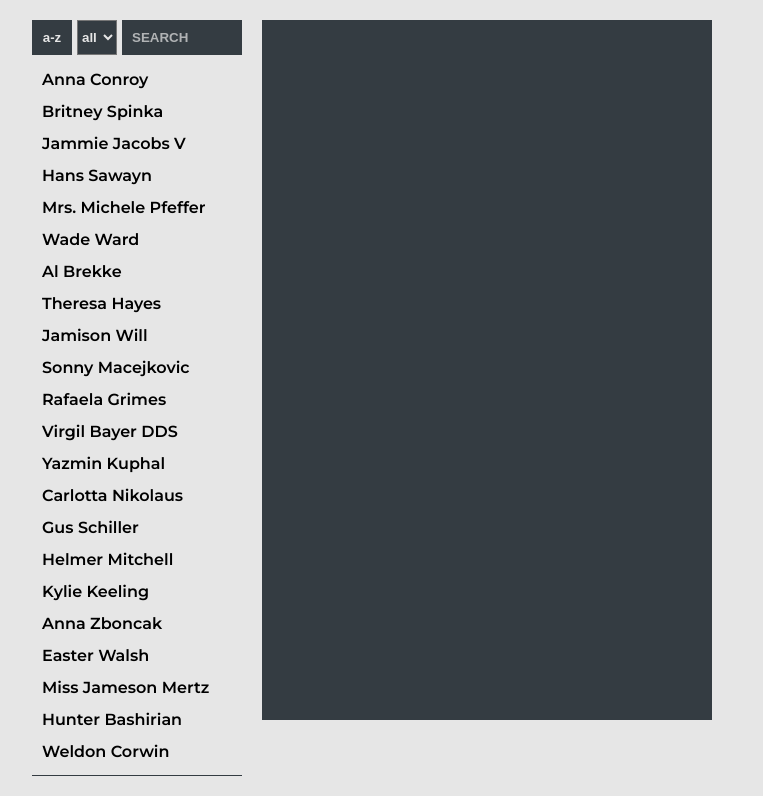
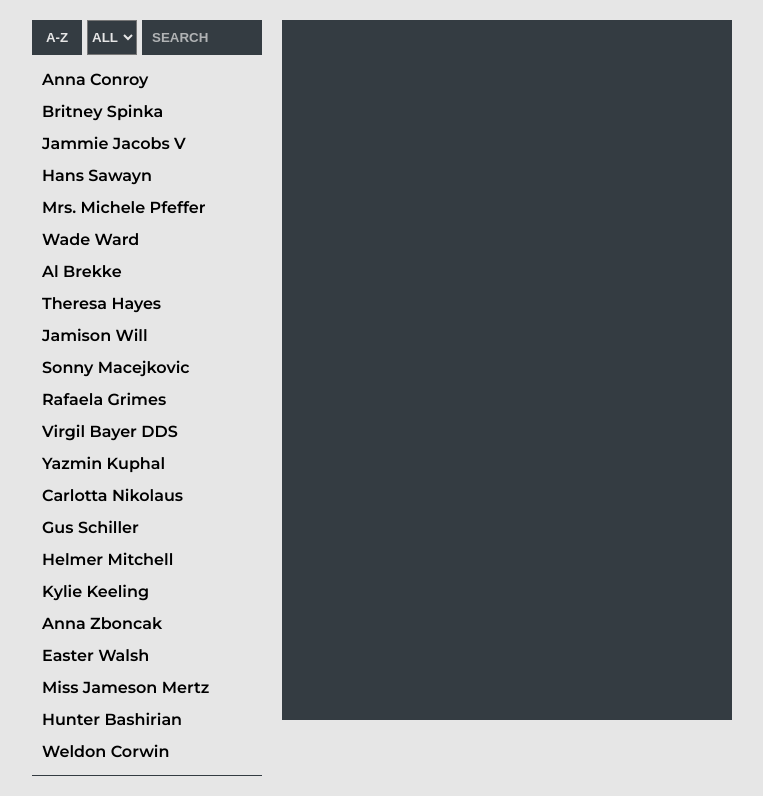
Before and after one commit to AdiKub/test-contacts, a React (Create React App) app: page / in a window 1280 px wide. Shown: the top 796 px of the page, without its empty margins (18-781 px from the left). Built offline with nearby package versions, Linux system fonts and the light colour scheme.

Commit message:
added unique latters for select in ContactsForm

```diff
--- a/src/components/Contacts/index.js
+++ b/src/components/Contacts/index.js
@@ -5,13 +5,14 @@ import ContactsList from '../ContactsList'
 //import { useSelector, useDispatch } from 'react-redux';
 
 import './styles.scss';
+import contacts from '../../assets/contacts.json'
 
 const Contacts = () => {
 
   return (
     <div className='constacts-container'>
-      <ContactsForm />
-      <ContactsList />
+      <ContactsForm contacts={contacts} />
+      <ContactsList contacts={contacts} />
     </div>
   );
 }
--- a/src/components/Contacts/styles.scss
+++ b/src/components/Contacts/styles.scss
@@ -3,7 +3,7 @@
 
 
 .constacts-container {
-  width: 210px;
+  width: 230px;
   height: auto;
   margin-right: 20px;
   padding-bottom: 10px;
--- a/src/components/ContactsForm/index.js
+++ b/src/components/ContactsForm/index.js
@@ -4,19 +4,34 @@ import React from 'react';
 
 import './styles.scss';
 
-const ContactsForm = () => {
+const ContactsForm = (props) => {
+  const { contacts } = props
+
+  const onlyUnique = (value, index, self) => {
+    return self.indexOf(value) === index;
+  }
+  const latterArray = []
+
+
+
+  contacts.map(cont =>
+    latterArray.push(cont.name.charAt(0))
+  )
+
 
   return (
     <form className='contacts-forms'>
       <button name='sort-alphabet' className='contacts-form-sort sort-alphabet'>
-        a-z
+        A-Z
       </button>
       <select name='sort-letter' className='contacts-form-sort sort-letter'>
-         <option value="ALL">all</option>
-         <option value="a">a</option>
-         <option value="b">b</option>
-         <option value="c">c</option>
-         <option value="d">d</option>
+         <option value="ALL"> ALL </option>
+          {latterArray.filter(onlyUnique).map(latter=>
+            <option
+              key={latter}
+              value={latter}> {latter}
+            </option>
+            )}
       </select>
       <input
         name='contacts-form-search'
--- a/src/components/ContactsForm/styles.scss
+++ b/src/components/ContactsForm/styles.scss
@@ -17,7 +17,7 @@
       font-weight: bold;
       background-color: $mainDark;
       height: 100%;
-      width: 40px;
+      width: 50px;
     }
 
     &-search {
--- a/src/components/ContactsList/index.js
+++ b/src/components/ContactsList/index.js
@@ -2,9 +2,9 @@ import React from 'react';
 //import { useSelector, useDispatch } from 'react-redux';
 
 import './styles.scss';
-import contacts from '../../assets/contacts.json'
 
-const ContactsList = () => {
+const ContactsList = (props) => {
+  const { contacts } = props
 
   return (
     <div className='contacts-list'>
--- a/src/components/ContactsList/styles.scss
+++ b/src/components/ContactsList/styles.scss
@@ -12,6 +12,7 @@
 
   &-contact {
     padding: 5px 10px;
+
     margin-bottom: 3px;
     font-weight: bold;
     &:hover {
```
